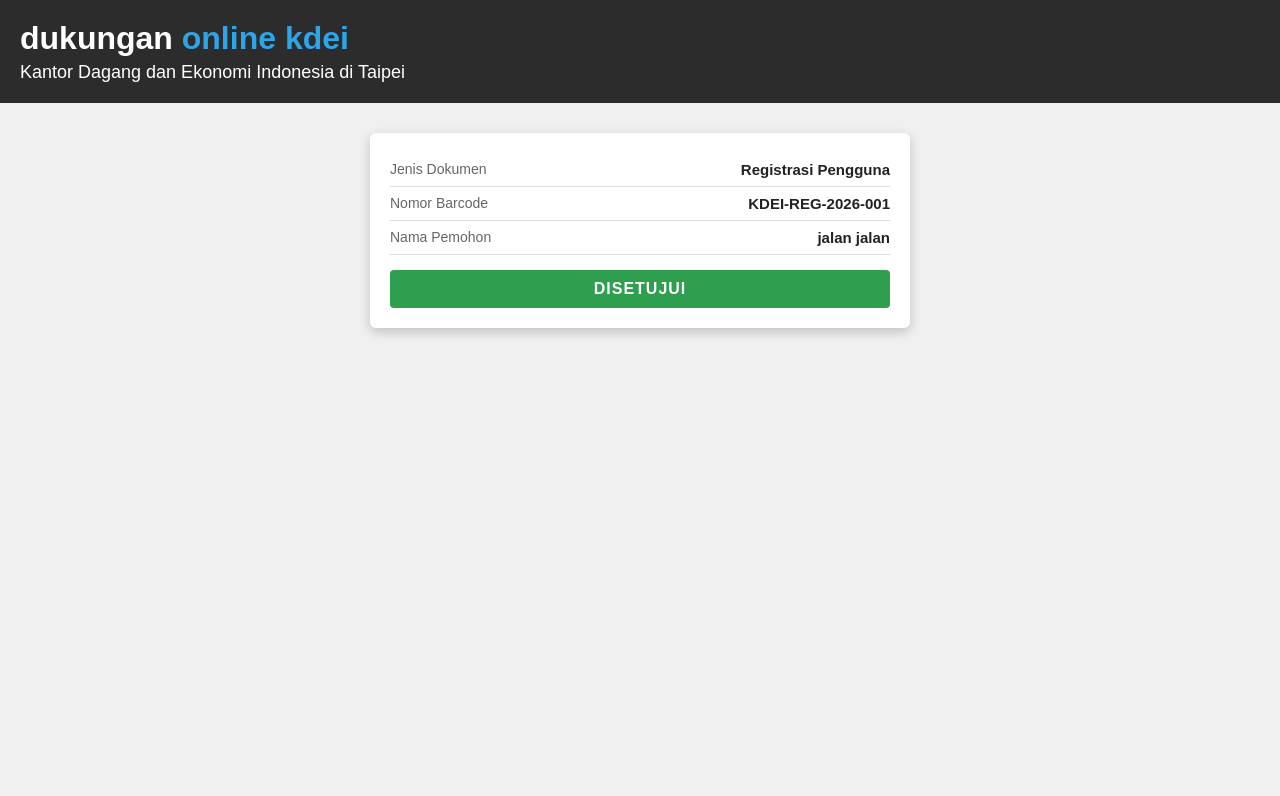
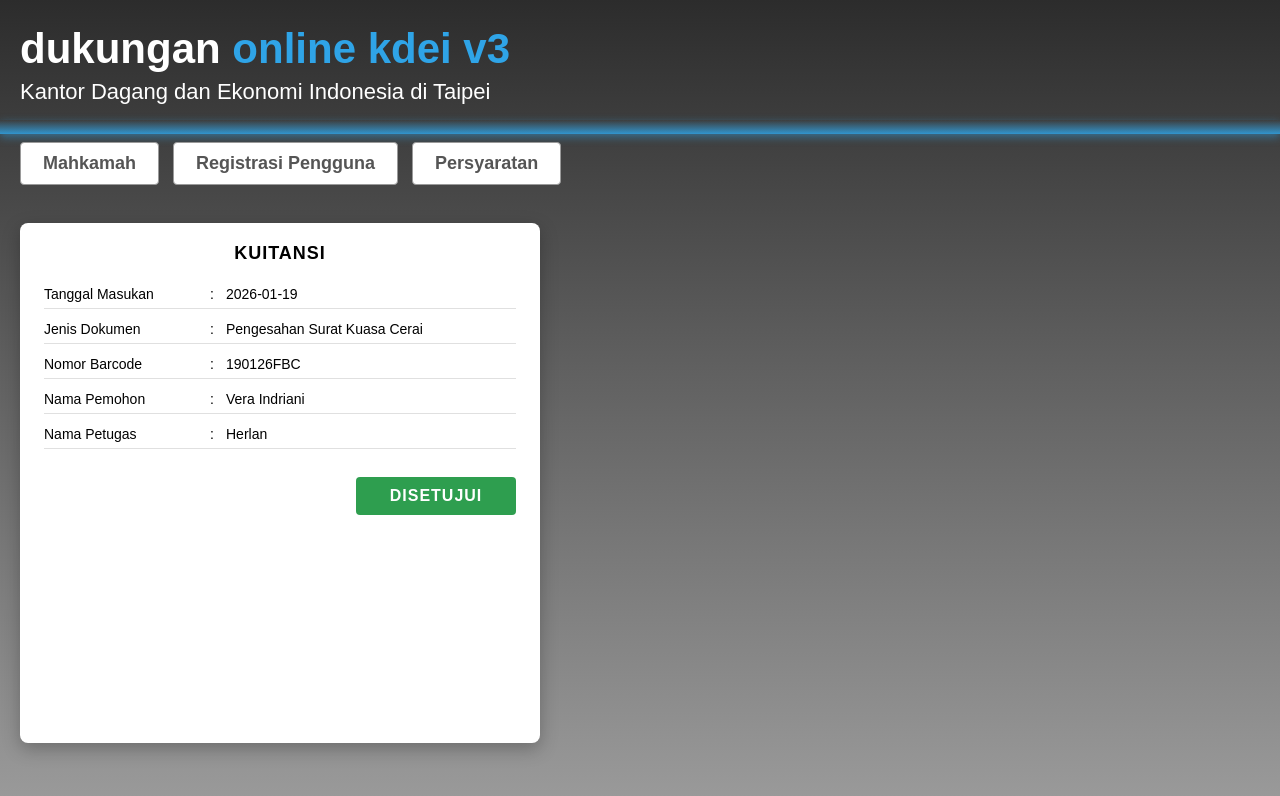
Before and after one commit to namasaya1234444/idcard, a plain HTML site: page index.html in a window 1280 px wide. Drawn offline with Linux system fonts and the light colour scheme; a script that the page names is missing.

Commit message:
Update index.html

```diff
--- a/index.html
+++ b/index.html
@@ -2,104 +2,153 @@
 <html lang="id">
 <head>
   <meta charset="UTF-8">
-  <title>Verifikasi Dokumen KDEI</title>
+  <title>Dukungan Online KDEI</title>
+
+  <!-- Library Barcode -->
+  <script src="https://cdn.jsdelivr.net/npm/jsbarcode@3.11.5/dist/JsBarcode.all.min.js"></script>
+
+  <!-- Library QR Code -->
+  <script src="https://cdnjs.cloudflare.com/ajax/libs/qrcodejs/1.0.0/qrcode.min.js"></script>
+
   <style>
+    * { box-sizing: border-box; }
     body {
       margin: 0;
       font-family: Arial, Helvetica, sans-serif;
-      background: #f0f0f0;
+      min-height: 100vh;
+      background: linear-gradient(to bottom, #2c2c2c, #5f5f5f 45%, #9a9a9a);
+    }
+    .header { padding: 25px 20px 15px; }
+    .title-main { font-size: 42px; font-weight: 700; color: #fff; }
+    .title-main .blue { color: #2fa4e7; }
+    .subtitle { margin-top: 6px; font-size: 22px; color: #fff; }
+
+    .blue-line {
+      height: 14px;
+      background: linear-gradient(to top, rgba(47,164,231,0.85), rgba(47,164,231,0));
+      box-shadow: 0 3px 8px rgba(47,164,231,0.5);
     }
 
-    .header {
-      background: #2c2c2c;
-      padding: 20px;
-      color: #fff;
-    }
-
-    .title-main {
-      font-size: 32px;
-      font-weight: bold;
-    }
-
-    .title-main span {
-      color: #2fa4e7;
-    }
-
-    .subtitle {
+    .menu { padding: 8px 20px; display: flex; gap: 14px; }
+    .menu a {
+      padding: 10px 22px;
+      background: #fff;
+      border: 1px solid #9a9a9a;
+      border-radius: 4px;
+      color: #555;
       font-size: 18px;
-      margin-top: 5px;
+      font-weight: 600;
+      text-decoration: none;
     }
 
     .content {
       background: #fff;
-      margin: 30px auto;
-      padding: 20px;
-      max-width: 500px;
-      border-radius: 6px;
-      box-shadow: 0 4px 12px rgba(0,0,0,0.2);
+      margin: 30px 20px;
+      padding: 20px 24px;
+      max-width: 520px;
+      border-radius: 8px;
+      box-shadow: 0 6px 18px rgba(0,0,0,0.25);
     }
 
-    .row {
-      display: flex;
-      justify-content: space-between;
-      border-bottom: 1px solid #ddd;
-      padding: 8px 0;
+    .doc-card { display: flex; flex-direction: column; gap: 12px; }
+
+    .doc-title {
+      text-align: center;
+      font-weight: 700;
+      font-size: 18px;
+      margin-bottom: 10px;
+      letter-spacing: 1px;
     }
 
-    .label {
-      color: #666;
+    .doc-row {
+      display: grid;
+      grid-template-columns: 160px 10px 1fr;
+      gap: 6px;
+      border-bottom: 1px solid #e0e0e0;
+      padding-bottom: 6px;
       font-size: 14px;
     }
 
-    .value {
-      font-weight: bold;
-      font-size: 15px;
-      color: #222;
+    .doc-status {
+      margin-top: 16px;
+      padding: 10px 0;
+      width: 160px;
+      text-align: center;
+      font-weight: 700;
+      border-radius: 4px;
+      align-self: flex-end;
+      background: #2e9e4f;
+      color: #fff;
+      letter-spacing: 1px;
     }
 
-    .status {
+    #barcode-area, #qrcode {
       margin-top: 15px;
-      background: #2e9e4f;
-      color: #fff;
       text-align: center;
-      padding: 10px;
-      font-weight: bold;
-      border-radius: 4px;
-      letter-spacing: 1px;
     }
   </style>
 </head>
+
 <body>
 
-  <div class="header">
-    <div class="title-main">
-      dukungan <span>online kdei</span>
-    </div>
-    <div class="subtitle">
-      Kantor Dagang dan Ekonomi Indonesia di Taipei
-    </div>
-  </div>
+<div class="header">
+  <div class="title-main">dukungan <span class="blue">online kdei v3</span></div>
+  <div class="subtitle">Kantor Dagang dan Ekonomi Indonesia di Taipei</div>
+</div>
 
-  <div class="content">
-    <div class="row">
-      <div class="label">Jenis Dokumen</div>
-      <div class="value">Registrasi Pengguna</div>
+<div class="blue-line"></div>
+
+<div class="menu">
+  <a href="#">Mahkamah</a>
+  <a href="#">Registrasi Pengguna</a>
+  <a href="#">Persyaratan</a>
+</div>
+
+<div class="content">
+  <div class="doc-card">
+
+    <div class="doc-title">KUITANSI</div>
+
+    <div class="doc-row"><span>Tanggal Masukan</span><span>:</span><span>2026-01-19</span></div>
+    <div class="doc-row"><span>Jenis Dokumen</span><span>:</span><span>Pengesahan Surat Kuasa Cerai</span></div>
+    <div class="doc-row"><span>Nomor Barcode</span><span>:</span><span id="kodeText">-</span></div>
+    <div class="doc-row"><span>Nama Pemohon</span><span>:</span><span>Vera Indriani</span></div>
+    <div class="doc-row"><span>Nama Petugas</span><span>:</span><span>Herlan</span></div>
+
+    <div class="doc-status">DISETUJUI</div>
+
+    <div id="barcode-area">
+      <svg id="barcode"></svg>
     </div>
 
-    <div class="row">
-      <div class="label">Nomor Barcode</div>
-      <div class="value">KDEI-REG-2026-001</div>
-    </div>
+    <div id="qrcode"></div>
 
-    <div class="row">
-      <div class="label">Nama Pemohon</div>
-      <div class="value">jalan jalan</div>
-    </div>
+  </div>
+</div>
 
-    <div class="status">
-      DISETUJUI
-    </div>
-  </div>
+<script>
+  // ambil kode dari URL
+  const params = new URLSearchParams(window.location.search);
+  const kodeDokumen = params.get("kode") || "190126FBC";
+
+  // tampilkan kode
+  document.getElementById("kodeText").textContent = kodeDokumen;
+
+  // barcode garis
+  JsBarcode("#barcode", kodeDokumen, {
+    format: "CODE128",
+    width: 2,
+    height: 50,
+    displayValue: true
+  });
+
+  new QRCode(document.getElementById("qrcode"), {
+  text: "https://namasaya1234444.github.io/verifikasi-kdei/?kode=" + kodeDokumen,
+  width: 120,
+  height: 120
+});
+
+</script>
 
 </body>
 </html>
```
